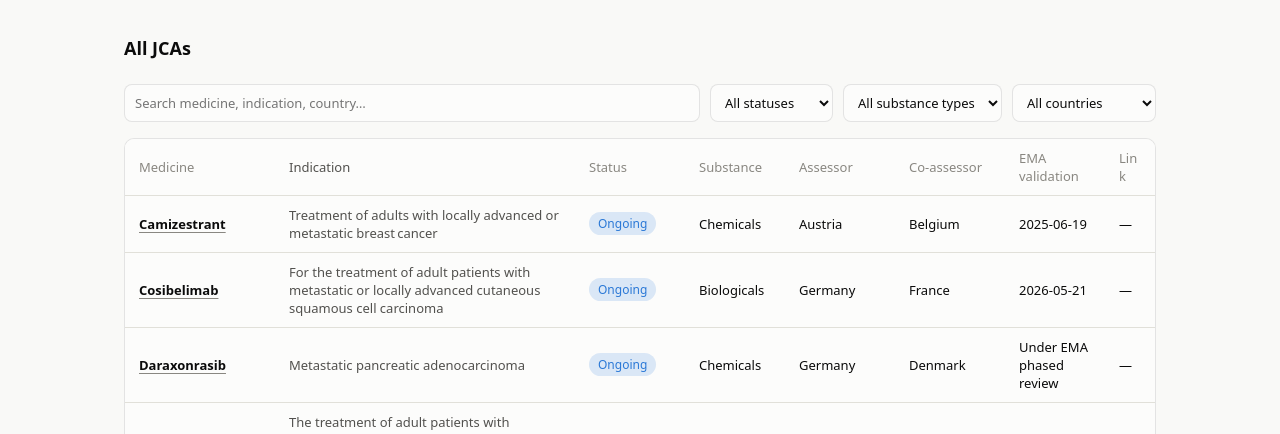
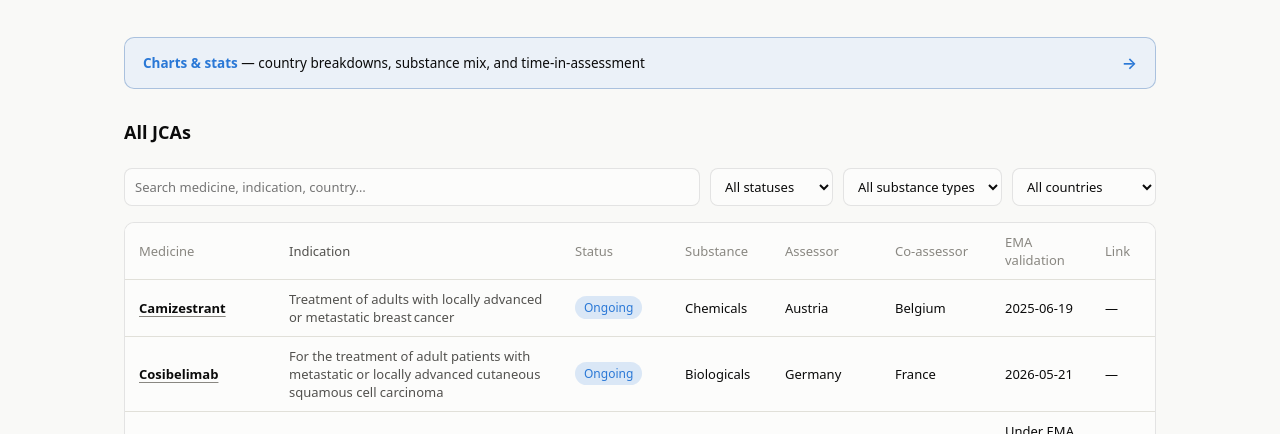
Before and after one commit to vishbs/jca-tracker, an Astro site: page / in a window 1280 px wide. Shown: the part 343-777 px from the top of the page. Built offline with nearby package versions, Linux system fonts and the light colour scheme; Astro itself is replaced by a stand-in of ours.

Commit message:
Add stats banner link and widen Link column
Adds a visible callout between the stat tiles and the table linking
to /stats, since the top-right nav link was easy to miss. Also gives
the Link column a bit more breathing room.

```diff
--- a/src/pages/index.astro
+++ b/src/pages/index.astro
@@ -34,6 +34,13 @@
     <StatTile label="Completed" value={counts.Completed ?? 0} accentVar="var(--series-3)" />
     <StatTile label="Discontinued" value={counts.Discontinued ?? 0} accentVar="var(--series-2)" />
   </section>
+
+  <a class="stats-banner" href={`${import.meta.env.BASE_URL}stats/`}>
+    <span class="stats-banner-text">
+      <strong>Charts &amp; stats</strong> — country breakdowns, substance mix, and time-in-assessment
+    </span>
+    <span class="stats-banner-arrow">→</span>
+  </a>
 
   <section class="table-section">
     <div class="table-header">
@@ -159,6 +166,39 @@
     .stat-row { grid-template-columns: repeat(2, 1fr); }
   }
 
+  .stats-banner {
+    display: flex;
+    align-items: center;
+    justify-content: space-between;
+    gap: 12px;
+    padding: 14px 18px;
+    margin-bottom: 32px;
+    background: color-mix(in srgb, var(--series-1) 8%, var(--surface-card));
+    border: 1px solid color-mix(in srgb, var(--series-1) 25%, var(--border));
+    border-radius: var(--radius);
+    text-decoration: none;
+    transition: background 0.15s ease;
+  }
+
+  .stats-banner:hover {
+    background: color-mix(in srgb, var(--series-1) 14%, var(--surface-card));
+  }
+
+  .stats-banner-text {
+    font-size: 13.5px;
+    color: var(--text-primary);
+  }
+
+  .stats-banner-text strong {
+    color: var(--series-1);
+  }
+
+  .stats-banner-arrow {
+    color: var(--series-1);
+    font-weight: 600;
+    flex-shrink: 0;
+  }
+
   .table-header {
     display: flex;
     flex-direction: column;
@@ -242,7 +282,8 @@
   }
 
   .col-link {
-    width: 50px;
+    width: 64px;
+    white-space: nowrap;
   }
 
   th {
```
